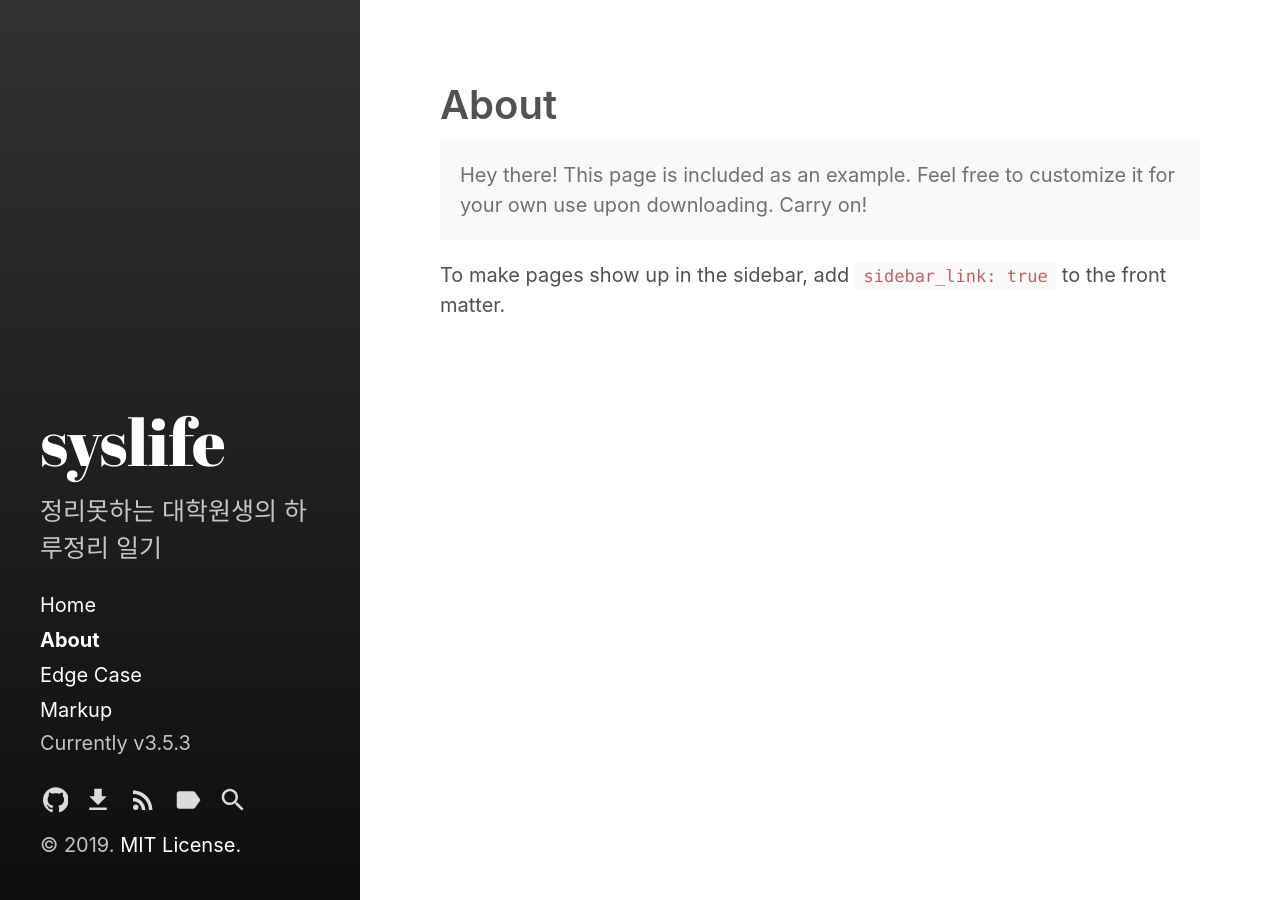
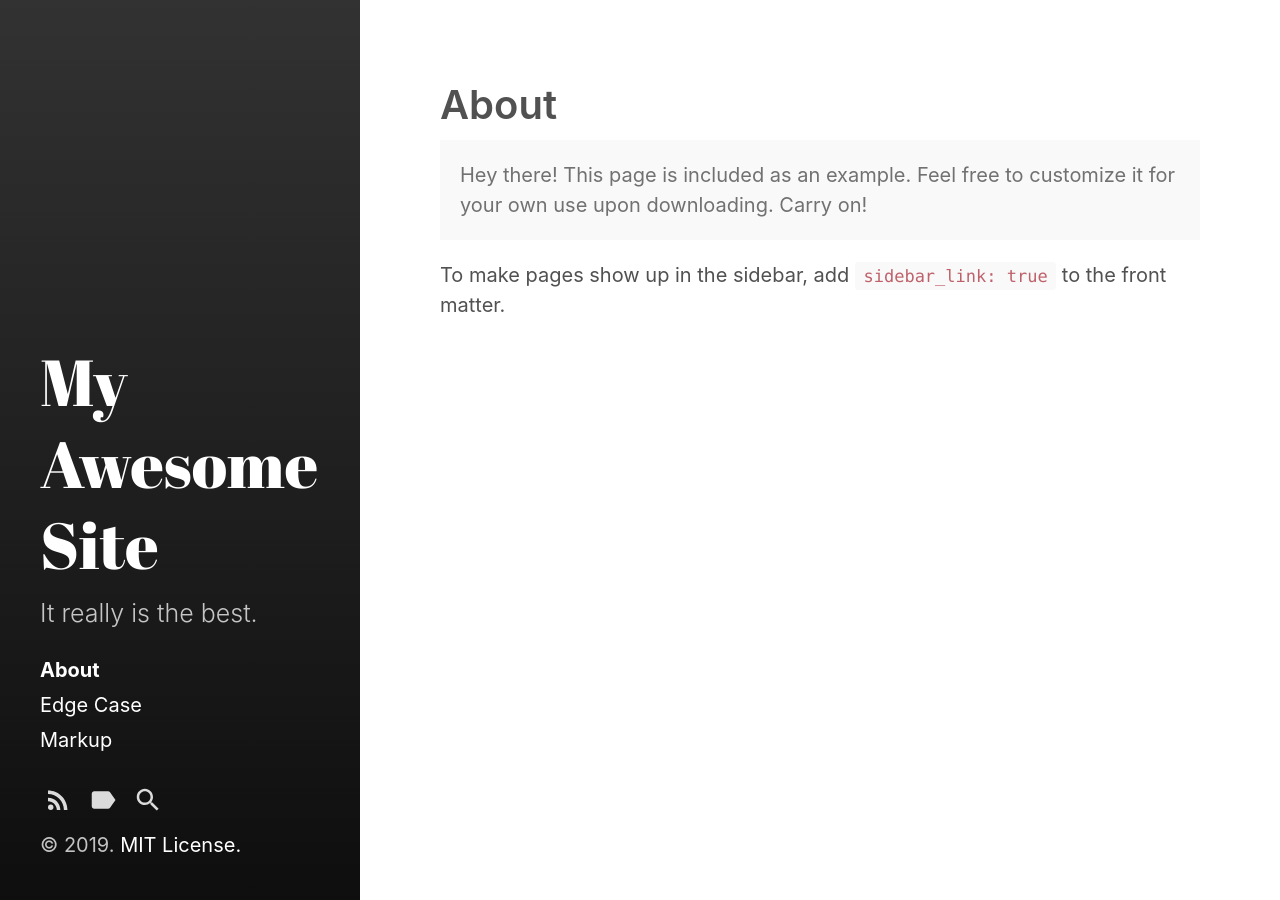
Before and after one commit to DongDongJu/DongDongJu.github.io, a Jekyll site: the page built from about.md, in a window 1280 px wide. Built offline with Jekyll 4.4.1, drawn with Linux system fonts in a browser that asks for light colours; part of the change alters nothing that is shown.

Commit message:
Update _config.yml

```diff
--- a/_config.yml
+++ b/_config.yml
@@ -1,36 +1,103 @@
-# Dependencies
-markdown:         kramdown
-highlighter:      rouge
+# Welcome to Jekyll!
+#
+# This config file is meant for settings that affect your whole blog, values
+# which you are expected to set up once and rarely edit after that. If you find
+# yourself editing this file very often, consider using Jekyll's data files
+# feature for the data you need to update frequently.
+#
+# For technical reasons, this file is *NOT* reloaded automatically when you use
+# 'bundle exec jekyll serve'. If you change this file, please restart the server process.
 
-# Setup
-title:            syslife
-tagline:          'A Jekyll theme'
-description:      '정리못하는 대학원생의   하루정리 일기'
-url:              https://dongdongju.github.io
-baseurl:          # the optional subpath of your site, e.g. "/blog"
-                  # NB: This applies to all pages in your Jekyll site.
-                  # If you want to move just the blog index pages but keep
-                  # other pages at root, see the paginate_path and
-                  # sidebar_blog_link below.
+# Site settings
+# These are used to personalize your new site. If you look in the HTML files,
+# you will see them accessed via {{ site.title }}, {{ site.email }}, and so on.
+# You can create any custom variable you would like, and they will be accessible
+# in the templates via {{ site.myvariable }}.
+theme: jekyll-theme-so-simple
+remote_theme: mmistakes/so-simple-theme
+locale: en-US
+title: "My Awesome Site"
+description: "It really is the best."
+baseurl: ""# the subpath of your site, e.g. "/blog"
+url: "https://dongdongju.github.io"
+logo: # path of site logo, e.g. "/images/logo.png"
+date_format: "%B %-d, %Y"
+read_time: # reading time estimates, e.g. true
+words_per_minute: # 200
+mathjax: # MathJax equations, e.g. true
+google_fonts:
+  - name: "Source Sans Pro"
+    weights: "400,400i,700,700i"
+  - name: "Lora"
+    weights: "400,400i,700,700i"
+google_analytics: # Google Analytics id, e.g. "UA-NNNNNNNN-N"
+disqus:
+  shortname: # Disqus shortname, e.g. "my_disqus_shortname"
+twitter:
+  username: # site's Twitter username, e.g. "mmistakes"
 
-author:
-  name:           'Dongjoo Seo'
+# Liquid
+liquid:
+  error_mode: strict
 
-paginate:         5
-# paginate_path:    '/page:num'
-                    # Or '/blog/page:num' if you want to move your index pages
+# Build settings
+permalink: /:categories/:title/
+markdown: kramdown
+feed:
+  path: atom.xml
+
+# Pagination - https://jekyllrb.com/docs/pagination/
+# paginate: 10
+# paginate_path: /page:num/
+
+# Search
+search_full_content: false # can have performance implications for large sites
+
+# Taxonomy pages
+# category_archive_path: "/categories/#"
+# tag_archive_path: "/tags/#"
+
+# Exclude from processing.
+# The following items will not be processed, by default. Create a custom list
+# to override the default setting.
+# exclude:
+#   - Gemfile
+#   - Gemfile.lock
+#   - node_modules
+#   - vendor/bundle/
+#   - vendor/cache/
+#   - vendor/gems/
+#   - vendor/ruby/
 
 plugins:
+  - jekyll-seo-tag
+  - jekyll-sitemap
   - jekyll-feed
-  - jekyll-gist
   - jekyll-paginate
 
-# Custom vars
-version:            3.5.3
-sidebar_home_link:  true
-# sidebar_blog_link:  '/blog'   # By default, your home page is your blog
-                                # page. If you change your paginate_path,
-                                # set this to the root of the paginate_path
-                                # to enable a separate blog link.
-github:
-  repo:             https://github.com/DongDongJu
+# Front Matter Defaults
+defaults:
+  # Posts defaults
+  - scope:
+      path: "_posts"
+      type: posts
+    values:
+      layout: post
+      share: true
+
+# Site Author
+author:
+  name:
+  picture:
+  email:
+  twitter:
+  links:
+    - title:
+      url:
+      icon:
+
+# Footer Links
+footer_links:
+  - title: Feed
+    url: atom.xml
+    icon: fas fa-rss-square
```
